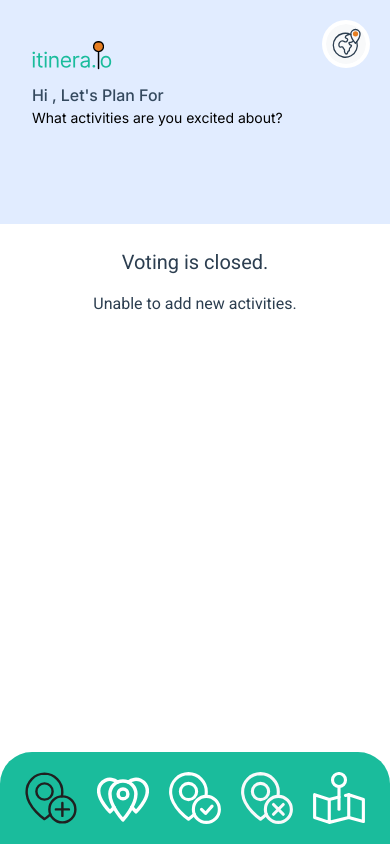
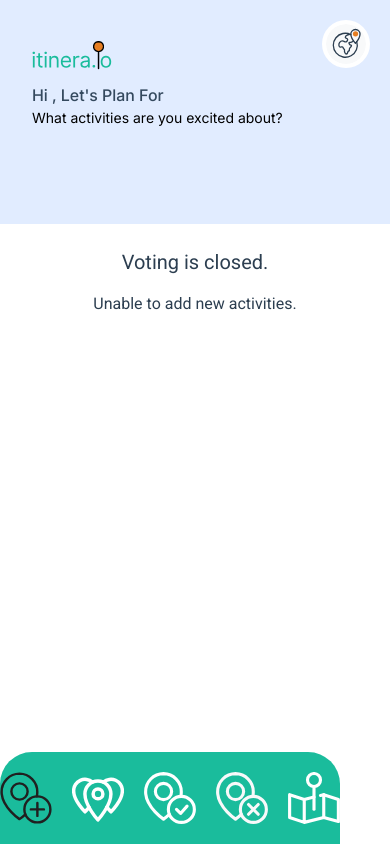
Before and after one commit to kcadavos/itinera-io, a Next.js app: page /ItinerarySuggestionPages/AddSuggestionPage in a window 390 px wide. Built offline with nearby package versions, Linux system fonts and the light colour scheme.

Commit message:
current commit some stashed

```diff
--- a/src/app/(pages)/ItinerarySuggestionPages/layout.tsx
+++ b/src/app/(pages)/ItinerarySuggestionPages/layout.tsx
@@ -7,7 +7,7 @@ const Layout = ({ children }: { children: React.ReactNode }) =>  {
     <div>
 
       {children}
-      <div className='block lg:hidden'>
+      <div>
         <NavbarComponent/>
       </div>
 
--- a/src/app/(pages)/layout.tsx
+++ b/src/app/(pages)/layout.tsx
@@ -1,6 +1,6 @@
 "use client"
 import FooterComponent from '@/components/FooterComponent'
-// import HeaderComponent from '@/components/HeaderComponent'
+
 import { usePathname } from 'next/navigation'
 import React, { useEffect , useState } from 'react'
 
@@ -8,7 +8,10 @@ const Layout = ({ children }: { children: React.ReactNode }) =>  {
   const route = usePathname();
   const [isHidden, setIsHidden] = useState(false);
   useEffect(()=>{
-    setIsHidden(route.startsWith('/ItinerarySuggestionPages'));
+    const mobileScreen = window.innerWidth < 1024;
+    if(mobileScreen){
+      setIsHidden(route.startsWith('/ItinerarySuggestionPages'));
+    };
   },[route])
 
 
--- a/src/app/layout.tsx
+++ b/src/app/layout.tsx
@@ -3,7 +3,7 @@ import { Geist, Geist_Mono } from "next/font/google";
 import "./globals.css";
 import HeaderComponent from "@/components/HeaderComponent";
 import { AppWrapper } from "@/context/DataContext";
-
+import DesktopSideComponent from "@/components/DesktopSideComponent";
 
 const geistSans = Geist({
   variable: "--font-geist-sans",
@@ -18,6 +18,9 @@ const geistMono = Geist_Mono({
 export const metadata: Metadata = {
   title: "Itinera-IO",
   description: "Generated by create next app",
+  icons: {
+    icon: "/assets/icons/itineraIcon.svg",
+  },
 };
 
 export default function RootLayout({
@@ -30,12 +33,11 @@ export default function RootLayout({
       <body
         className={`${geistSans.variable} ${geistMono.variable} antialiased`}
       >
-         <AppWrapper>
-
-        <HeaderComponent/>
-        {children}
-
-    </AppWrapper>
+        <AppWrapper>
+          <HeaderComponent />
+          <DesktopSideComponent/>
+          {children}
+        </AppWrapper>
       </body>
     </html>
   );
--- a/src/components/NavbarComponent.tsx
+++ b/src/components/NavbarComponent.tsx
@@ -1,196 +1,73 @@
 "use client";
 import React from "react";
 import Link from "next/link";
+import { usePathname } from "next/navigation";
+import MenuComponent from "./MenuComponent";
 
-import { usePathname } from "next/navigation";
+const navItems = [
+  {
+
+    name: "Propose",
+    href: "/ItinerarySuggestionPages/AddSuggestionPage",
+    srcBlack: "/assets/Icons/Orion_add-place.svg",
+    srcWhite: "/assets/Icons/Orion_add-place 1.svg",
+  },
+  {
+
+    name: "Pick",
+    href: "/ItinerarySuggestionPages/UndecidedListPage",
+    srcBlack: "/assets/Icons/Orion_markers.svg",
+    srcWhite: "/assets/Icons/Orion_markers 1.svg",
+  },
+  {
+
+    name: "Pin",
+    href: "/ItinerarySuggestionPages/LikedListPage",
+    srcBlack: "/assets/Icons/Orion_checkin-place.svg",
+    srcWhite: "/assets/Icons/Orion_checkin-place 2.svg",
+  },
+  {
+
+    name: "Pass",
+    href: "/ItinerarySuggestionPages/DislikedListPage",
+    srcBlack: "/assets/Icons/Orion_delete-place.svg",
+    srcWhite: "/assets/Icons/Orion_delete-place 1.svg",
+  },
+  {
+
+    name: "Plan",
+    href: "/ItinerarySuggestionPages/ItineraryPage",
+    srcBlack: "/assets/Icons/Orion_travel-map.svg",
+    srcWhite: "/assets/Icons/Orion_travel-map 1.svg",
+  },
+];
 
 const NavbarComponent = () => {
   const currentPath = usePathname();
-  const selectedPage = () => {
-    switch (currentPath) {
-      case "/ItinerarySuggestionPages/AddSuggestionPage":
-        return [
-          {
-            src: "/assets/Icons/Orion_add-place.svg",
-            href: "/ItinerarySuggestionPages/AddSuggestionPage",
-            alt: "Add Suggestions Button"
-          },
-          {
-            src: "/assets/Icons/Orion_markers 1.svg ",
-            href: "/ItinerarySuggestionPages/UndecidedListPage",
-            alt:"Undecided List Button"
-          },
-          {
-            src: "/assets/Icons/Orion_checkin-place 2.svg",
-            href: "/ItinerarySuggestionPages/LikedListPage",
-            alt:"Liked List Button"
-          },
-          {
-            src: "/assets/Icons/Orion_delete-place 1.svg",
-            href: " /ItinerarySuggestionPages/DislikedListPage",
-            alt: "Itinerary Button"
-          },
-          {
-            src: "/assets/Icons/Orion_travel-map 1.svg",
-            href: " /ItinerarySuggestionPages/ItineraryPage",
-            alt: "Itinerary Button"
-          },
-        ];
-      case "/ItinerarySuggestionPages/DislikedListPage":
-        return [
-          {
-            src: "/assets/Icons/Orion_add-place 1.svg",
-            href: "/ItinerarySuggestionPages/AddSuggestionPage",
-             alt: "Add Suggestions Button"
-          },
-          {
-            src: "/assets/Icons/Orion_markers 1.svg ",
-            href: "/ItinerarySuggestionPages/UndecidedListPage",
-            alt:"Undecided List Button"
-          },
-          {
-            src: "/assets/Icons/Orion_checkin-place 2.svg",
-            href: "/ItinerarySuggestionPages/LikedListPage",
-            alt:"Liked List Button"
-          },
-          {
-            src: "/assets/Icons/Orion_delete-place.svg",
-            href: "/ItinerarySuggestionPages/DislikedListPage",
-          },
-          {
-            src: "/assets/Icons/Orion_travel-map 1.svg",
-            href: "/ItinerarySuggestionPages/ItineraryPage",
-            alt: "Itinerary Button"
-          },
-        ];
-      case "/ItinerarySuggestionPages/ItineraryPage":
-        return [
-          {
-            src: "/assets/Icons/Orion_add-place 1.svg",
-            href: "/ItinerarySuggestionPages/AddSuggestionPage",
-             alt: "Add Suggestions Button"
-          },
-          {
-            src: "/assets/Icons/Orion_markers 1.svg ",
-            href: "/ItinerarySuggestionPages/UndecidedListPage",
-            alt:"Undecided List Button"
-          },
-          {
-            src: "/assets/Icons/Orion_checkin-place 2.svg",
-            href: " /ItinerarySuggestionPages/LikedListPage",
-            alt:"Liked List Button"
-          },
-          {
-            src: "/assets/Icons/Orion_delete-place 1.svg",
-            href: "/ItinerarySuggestionPages/DislikedListPage",
-            alt: "Disliked List Button"
-          },
-          {
-            src: "/assets/Icons/Orion_travel-map.svg",
-            href: "/ItinerarySuggestionPages/ItineraryPage",
-            alt: "Itinerary Button"
-          },
-        ];
 
-      case "/ItinerarySuggestionPages/LikedListPage":
-        return [
-          {
-            src: "/assets/Icons/Orion_add-place 1.svg",
-            href: " /ItinerarySuggestionPages/AddSuggestionPage",
-             alt: "Add Suggestions Button"
-          },
-          {
-            src: "/assets/Icons/Orion_markers 1.svg ",
-            href: "/ItinerarySuggestionPages/UndecidedListPage",
-            alt:"Undecided List Button"
-          },
-          {
-            src: "/assets/Icons/Orion_checkin-place.svg",
-            href: " /ItinerarySuggestionPages/LikedListPage",
-            alt:"Liked List Button"
-          },
-          {
-            src: "/assets/Icons/Orion_delete-place 1.svg",
-            href: "/ItinerarySuggestionPages/DislikedListPage",
-             alt: "Disliked List Button"
-          },
-          {
-            src: "/assets/Icons/Orion_travel-map 1.svg",
-            href: " /ItinerarySuggestionPages/ItineraryPage",
-            alt: "Itinerary Button"
-          },
-        ];
-      case "/ItinerarySuggestionPages/UndecidedListPage":
-        return [
-          {
-            src: "/assets/Icons/Orion_add-place 1.svg",
-            href: " /ItinerarySuggestionPages/AddSuggestionPage",
-             alt: "Add Suggestions Button"
-          },
-          {
-            src: "/assets/Icons/Orion_markers.svg ",
-            href: " /ItinerarySuggestionPages/UndecidedListPage",
-            alt:"Undecided List Button"
-          },
-          {
-            src: "/assets/Icons/Orion_checkin-place 2.svg",
-            href: "/ItinerarySuggestionPages/LikedListPage",
-            alt:"Liked List Button"
-          },
-          {
-            src: "/assets/Icons/Orion_delete-place 1.svg",
-            href: " /ItinerarySuggestionPages/DislikedListPage",
-             alt: "Disliked List Button"
-          },
-          {
-            src: "/assets/Icons/Orion_travel-map 1.svg",
-            href: "/ItinerarySuggestionPages/ItineraryPage",
-            alt: "Itinerary Button"
-          },
-        ];
-      default:
-        return [
-          {
-            src: "/assets/Icons/Orion_add-place 1.svg",
-            href: " /ItinerarySuggestionPages/AddSuggestionPage",
-             alt: "Add Suggestions Button"
-          },
-          {
-            src: "/assets/Icons/Orion_markers 1.svg ",
-            href: " /ItinerarySuggestionPages/UndecidedListPage",
-            alt:"Undecided List Button"
-          },
-          {
-            src: "/assets/Icons/Orion_checkin-place 2.svg",
-            href: "/ItinerarySuggestionPages/LikedListPage",
-            alt:"Liked List Button"
-          },
-          {
-            src: "/assets/Icons/Orion_delete-place 1.svg",
-            href: " /ItinerarySuggestionPages/DislikedListPage",
-             alt: "Disliked List Button"
-          },
-          {
-            src: "/assets/Icons/Orion_travel-map 1.svg",
-            href: " /ItinerarySuggestionPages/ItineraryPage",
-            alt: "Itinerary Button"
-          }
-        ];
-    }
-  };
-  const images = selectedPage();
   return (
-    <div className="fixed bottom-0 lg:top-0 w-full">
-      <div className=" bg-[#1ABC9C] max-w-screen py-5 rounded-t-4xl lg:rounded-none lg:w- ">
-        <div className="flex gap-5 justify-center ">
-          {images.map(({ src, href, alt }, index) => (
-            <Link key={index} href={href}>
-              <img className="w-13 h-13" src={src} alt={alt} />
-            </Link>
-          ))}
+
+
+
+      <div className="bg-[#1ABC9C] fixed bottom-0 lg:top-0  py-5 rounded-t-4xl lg:h-18 lg:py-3 lg:rounded-none lg:ml-64  xl:ml-94 lg:w-full left-0 lg:pr-15 ">
+        <div className="flex gap-5 lg:gap-0 justify-center lg:justify-around">
+          {navItems.map(({  name, href, srcBlack, srcWhite }) => {
+            const isActive = currentPath === href;
+            const src = isActive ? srcBlack : srcWhite;
+            const textClass = isActive ? "text-black" : "text-white";
+
+
+            return (
+              <Link key={name} href={href} className="text-center flex gap-2">
+                <img className="w-13 h-13" src={src} alt={`${name} Button`} />
+                <p className={`hidden lg:block pt-2 font-medium text-3xl ${textClass}`}>{name}</p>
+              </Link>
+            );
+          })}
         </div>
       </div>
-    </div>
+
+
   );
 };
 
```
